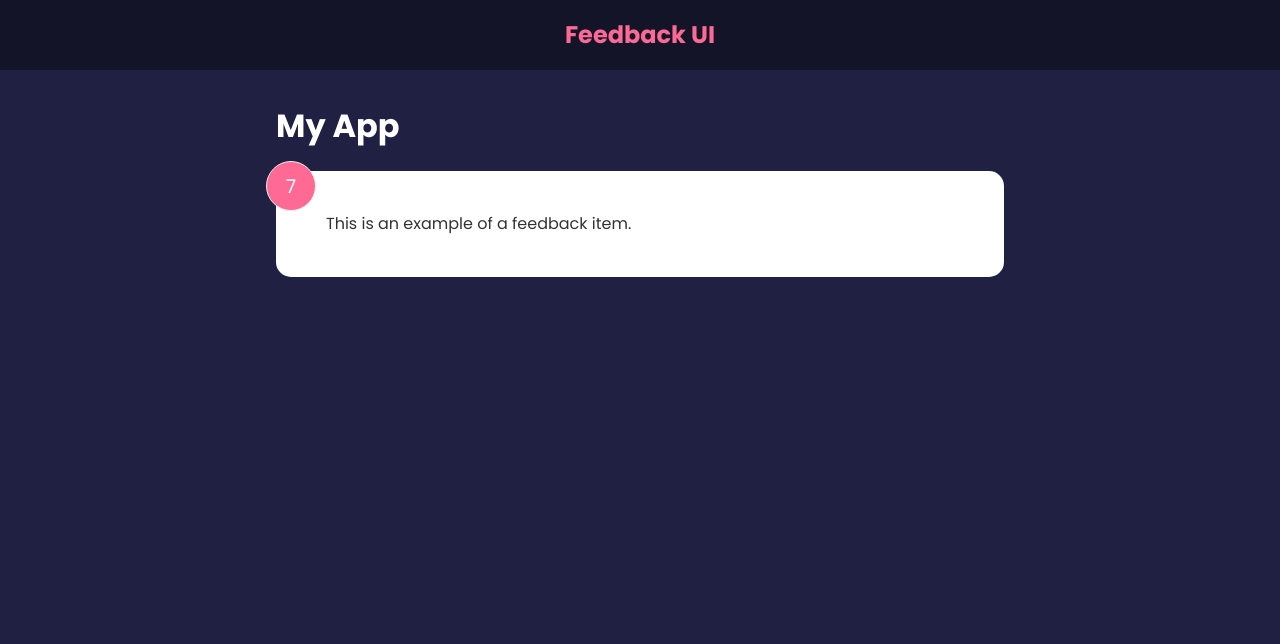
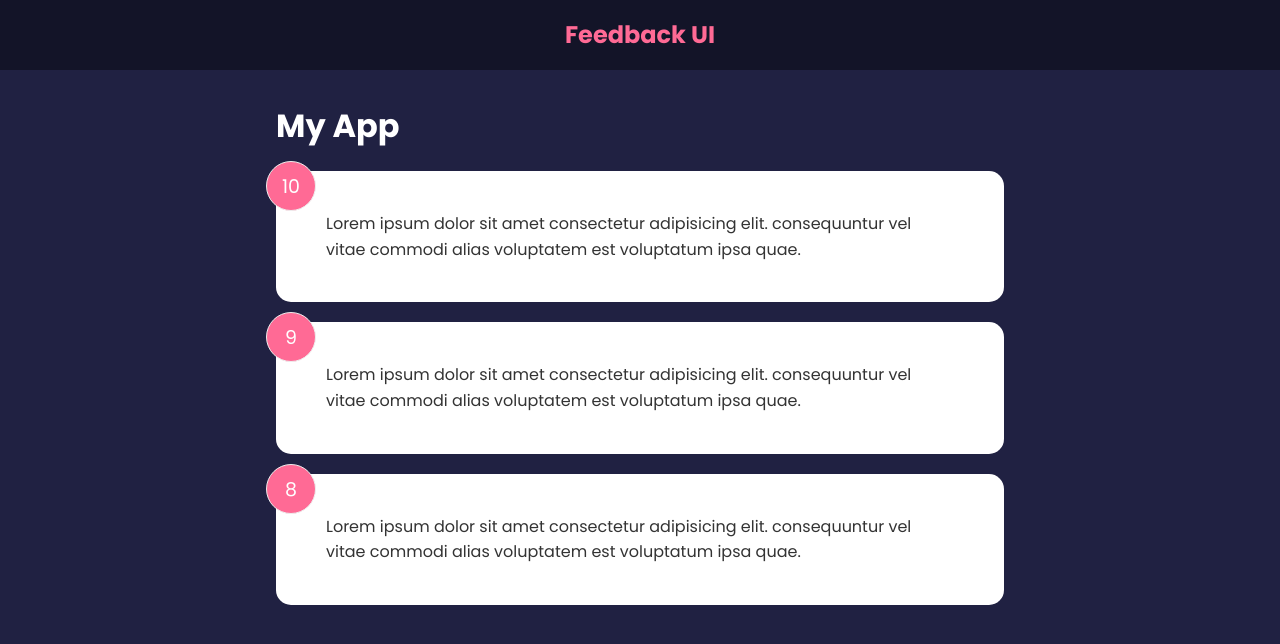
Before and after one commit to aschnitkey/reactFeedbackApp, a React (Create React App) app: page / in a window 1280 px wide. Shown: the top 644 px of the page. Built offline with nearby package versions, Linux system fonts and the light colour scheme.

Commit message:
manage global state

```diff
--- a/src/App.js
+++ b/src/App.js
@@ -1,15 +1,20 @@
 import React from "react";
+import { useState } from "react";
 
 import Header from "./components/Header";
-import FeedbackItem from "./components/FeedbackItem";
+import FeedbackData from "./data/FeedbackData";
+import FeedbackList from "./components/FeedbackList";
 
 function App () {
+
+    const [feedback, setFeedback] = useState(FeedbackData);
+
     return (
         <>
         <Header />
             <div className="container">
                 <h1>My App</h1>
-                <FeedbackItem />
+                <FeedbackList data={feedback} />
             </div>
         </>
     );
--- a/src/components/FeedbackItem.js
+++ b/src/components/FeedbackItem.js
@@ -1,10 +1,6 @@
 import React from 'react';
-import {useState} from 'react';
 
-function FeedbackItem() {
-
-    const [rating, setRating] = useState(7);
-    const [text, setText] = useState("This is an example of a feedback item.");
+function FeedbackItem({id, rating, text}) {
 
     return (
         <div className="card">
--- /dev/null
+++ b/src/components/FeedbackList.js
@@ -0,0 +1,19 @@
+import React from 'react'
+import FeedbackItem from './FeedbackItem'
+
+function FeedbackList({data}) {
+
+    if (!data || data.length === 0) {
+        return <p>No Feedback Yet!</p>
+    }
+
+    return (
+        <div className='feedback-list'>
+            {data.map(item => {
+                    return <FeedbackItem key={item.id} rating={item.rating} text={item.text} />
+            })}
+        </div>
+    )
+}
+
+export default FeedbackList
--- /dev/null
+++ b/src/data/FeedbackData.js
@@ -0,0 +1,19 @@
+const FeedbackData = [
+    {
+      id: 1,
+      rating: 10,
+      text: 'Lorem ipsum dolor sit amet consectetur adipisicing elit. consequuntur vel vitae commodi alias voluptatem est voluptatum ipsa quae.',
+    },
+    {
+      id: 2,
+      rating: 9,
+      text: 'Lorem ipsum dolor sit amet consectetur adipisicing elit. consequuntur vel vitae commodi alias voluptatem est voluptatum ipsa quae.',
+    },
+    {
+      id: 3,
+      rating: 8,
+      text: 'Lorem ipsum dolor sit amet consectetur adipisicing elit. consequuntur vel vitae commodi alias voluptatem est voluptatum ipsa quae.',
+    },
+  ]
+
+  export default FeedbackData
```
